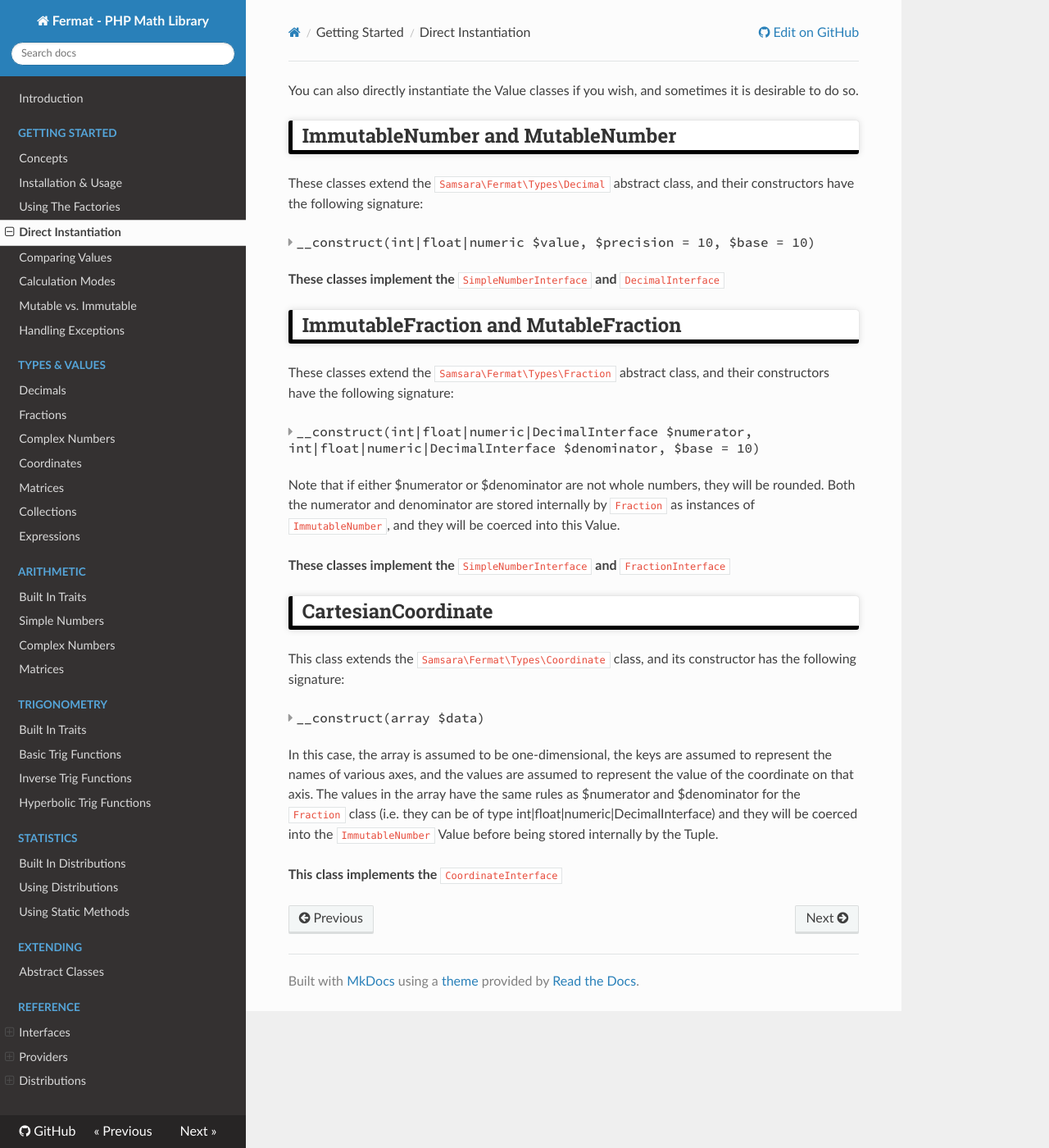
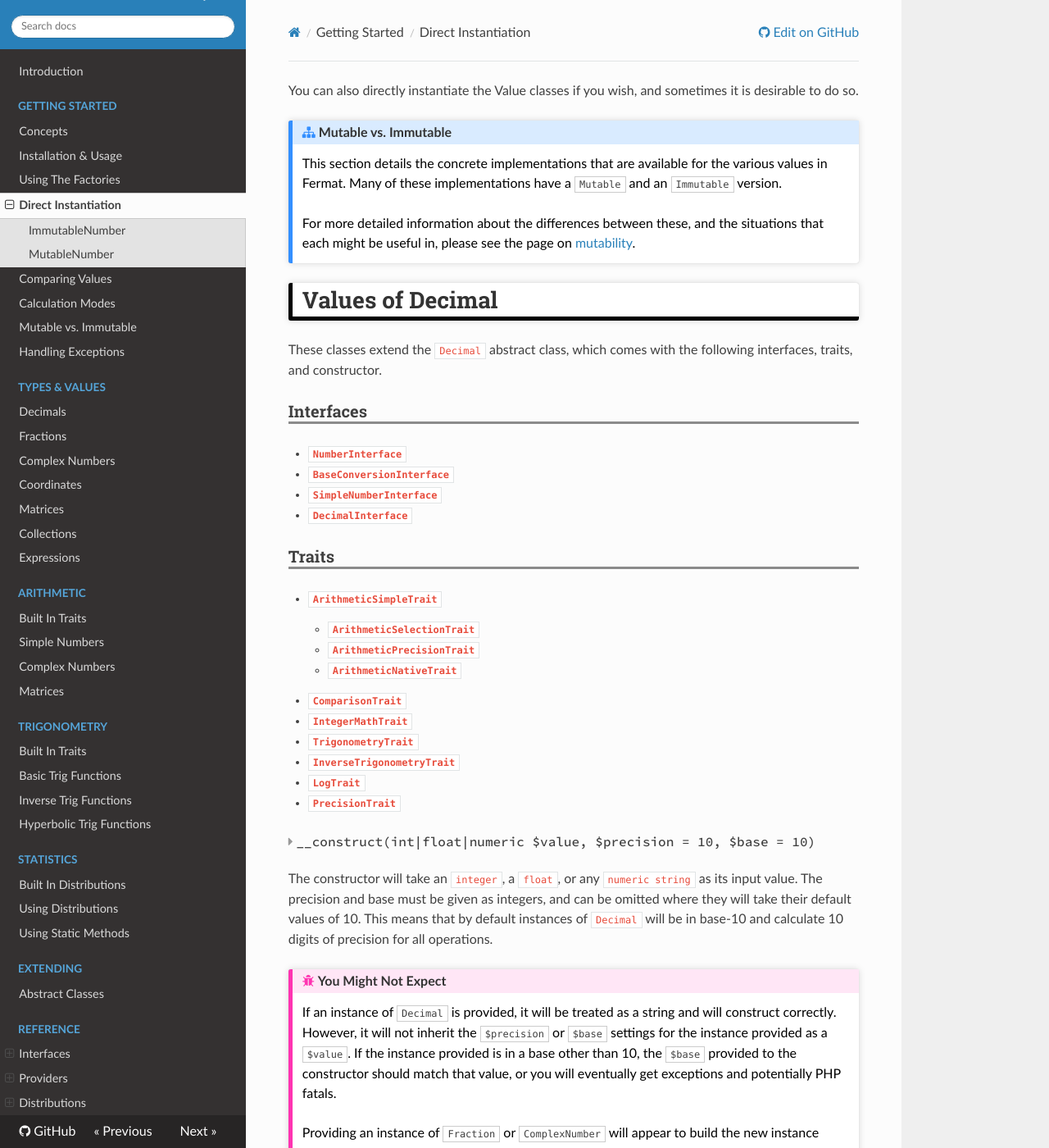
Before and after one commit to JordanRL/Fermat, an MkDocs documentation site: the page built from docs/getting-started/direct-instantiation.md, in a window 1280 px wide and 1400 px high. Shown: the whole window at 82% size. Built offline with MkDocs 1.6.1, drawn with Linux system fonts in a browser that asks for light colours; nearby versions of some CDN libraries; some of the changed text lies outside the part shown.

Commit message:
reformatted and rewrote direct instantiation

```diff
--- a/docs/css/custom.css
+++ b/docs/css/custom.css
@@ -20,10 +20,19 @@ li code {
     padding: inherit;
 }
 
-h1, h2 {
+h1 {
     background: #FFFFFF;
     border-left: 5px solid #000000;
     border-bottom: 5px solid #000000;
+    border-radius: 3px;
+    color: #333333;
+    padding: 2px 12px;
+    box-shadow: 0 0 .5rem rgba(0,0,0,.15),0 0 .05rem rgba(0,0,0,.25);
+}
+
+h2 {
+    background: #FFFFFF;
+    border-left: 5px solid #000000;
     border-radius: 3px;
     color: #333333;
     padding: 2px 12px;
--- a/docs/getting-started/direct-instantiation.md
+++ b/docs/getting-started/direct-instantiation.md
@@ -1,29 +1,90 @@
 You can also directly instantiate the Value classes if you wish, and sometimes it is desirable to do so.
 
-## ImmutableNumber and MutableNumber
+!!! see-also "Mutable vs. Immutable"
+    This section details the concrete implementations that are available for the various values in Fermat. Many of these implementations have a `Mutable` and an `Immutable` version.
 
-These classes extend the `Samsara\Fermat\Types\Decimal` abstract class, and their constructors have the following signature:
+    For more detailed information about the differences between these, and the situations that each might be useful in, please see the page on [mutability](mutability.md).
+
+# Values of Decimal
+
+These classes extend the `Decimal` abstract class, which comes with the following interfaces, traits, and constructor.
+
+### Interfaces
+
+- `NumberInterface`
+- `BaseConversionInterface`
+- `SimpleNumberInterface`
+- `DecimalInterface`
+
+### Traits
+
+- `ArithmeticSimpleTrait`
+    - `ArithmeticSelectionTrait`
+    - `ArithmeticPrecisionTrait`
+    - `ArithmeticNativeTrait`
+- `ComparisonTrait`
+- `IntegerMathTrait`
+- `TrigonometryTrait`
+- `InverseTrigonometryTrait`
+- `LogTrait`
+- `PrecisionTrait`
 
 ###### __construct(int|float|numeric $value, $precision = 10, $base = 10)
 
-**These classes implement the `SimpleNumberInterface` and `DecimalInterface`**
+The constructor will take an `integer`, a `float`, or any `numeric string` as its input value. The precision and base must be given as integers, and can be omitted where they will take their default values of 10. This means that by default instances of `Decimal` will be in base-10 and calculate 10 digits of precision for all operations.
 
-## ImmutableFraction and MutableFraction
+!!! potential-bugs "You Might Not Expect"
+    If an instance of `Decimal` is provided, it will be treated as a string and will construct correctly. However, it will not inherit the `$precision` or `$base` settings for the instance provided as a `$value`. If the instance provided is in a base other than 10, the `$base` provided to the constructor should match that value, or you will eventually get exceptions and potentially PHP fatals.
 
-These classes extend the `Samsara\Fermat\Types\Fraction` abstract class, and their constructors have the following signature:
+    Providing an instance of `Fraction` or `ComplexNumber` will appear to build the new instance correctly, but will result in a PHP fatal error on calls to any methods on the new instance.
+
+## ImmutableNumber
+
+A number which can be represented as a decimal and has a maximum precision of 2^63 digits. This value is immutable, and all methods called on instances of the class will return a new instance of the same class while leaving the existing instance at its original value.
+
+## MutableNumber
+
+A number which can be represented as a decimal and has a maximum precision of 2^63 digits. This value is mutable, and all methods called on instances of the class will return the same instance after modification, while the previous value will be lost.
+
+# Values of Fraction
+
+Used to represent numbers in a fraction format. The '/' character is used in string representations to denote the fraction bar, and is used to create instances from strings. In these cases, it is assumed that the numerator is to the left of the fraction bar, and the denominator is the right.
+
+The numerator and denominator must also be whole numbers. If an operator results in non-whole values for either the numerator or denominator, the `Fraction` is converted to a `Decimal` using the `asDecimal()` method on the `FractionInterface`.
+
+These classes extend the `Fraction` abstract class, which comes with the following interfaces, traits, and constructor.
+
+### Interfaces
+
+- `NumberInterface`
+- `BaseConversionInterface`
+- `SimpleNumberInterface`
+- `FractionInterface`
+
+### Traits
+
+- `ArithmeticSimpleTrait`
+    - `ArithmeticSelectionTrait`
+    - `ArithmeticPrecisionTrait`
+    - `ArithmeticNativeTrait`
+- `ComparisonTrait`
 
 ###### __construct(int|float|numeric|DecimalInterface $numerator, int|float|numeric|DecimalInterface $denominator, $base = 10)
 
-Note that if either $numerator or $denominator are not whole numbers, they will be rounded. Both the numerator and denominator are stored internally by `Fraction` as instances of `ImmutableNumber`, and they will be coerced into this Value.
+The constructor will take an `integer`, a `float`, any `numeric string`, or an instance of `DecimalInterface` as its input value. The base must be given as integers, and can be omitted where it will take the default value of 10. This means that by default instances of `Fraction` will be in base-10.
 
-**These classes implement the `SimpleNumberInterface` and `FractionInterface`**
+!!! potential-bugs "Rounding"
+    In the constructor, non-integer values for the numerator or denominator are automatically rounded to the nearest integer using the "half up" method.
 
-## CartesianCoordinate
+!!! potential-bugs "You Might Not Expect"
+    If an instance of `Decimal` is provided, it will be coerced into an `ImmutableDecimal`. This will leave the original instance unaffected by operations performed on the `Fraction`, even if an instance of `MutableDecimal` was originally provided.
 
-This class extends the `Samsara\Fermat\Types\Coordinate` class, and its constructor has the following signature:
+## ImmutableFraction
 
-###### __construct(array $data)
+A number which can be represented as a fraction and has a maximum precision of 2^63 digits. This value is immutable, and all methods called on instances of the class will return a new instance of the same class while leaving the existing instance at its original value.
 
-In this case, the array is assumed to be one-dimensional, the keys are assumed to represent the names of various axes, and the values are assumed to represent the value of the coordinate on that axis. The values in the array have the same rules as $numerator and $denominator for the `Fraction` class (i.e. they can be of type int|float|numeric|DecimalInterface) and they will be coerced into the `ImmutableNumber` Value before being stored internally by the Tuple.
+## MutableNumber
 
-**This class implements the `CoordinateInterface`**
+A number which can be represented as a decimal and has a maximum precision of 2^63 digits. This value is mutable, and all methods called on instances of the class will return the same instance after modification, while the previous value will be lost.
+
+# Values of ComplexNumber
```
